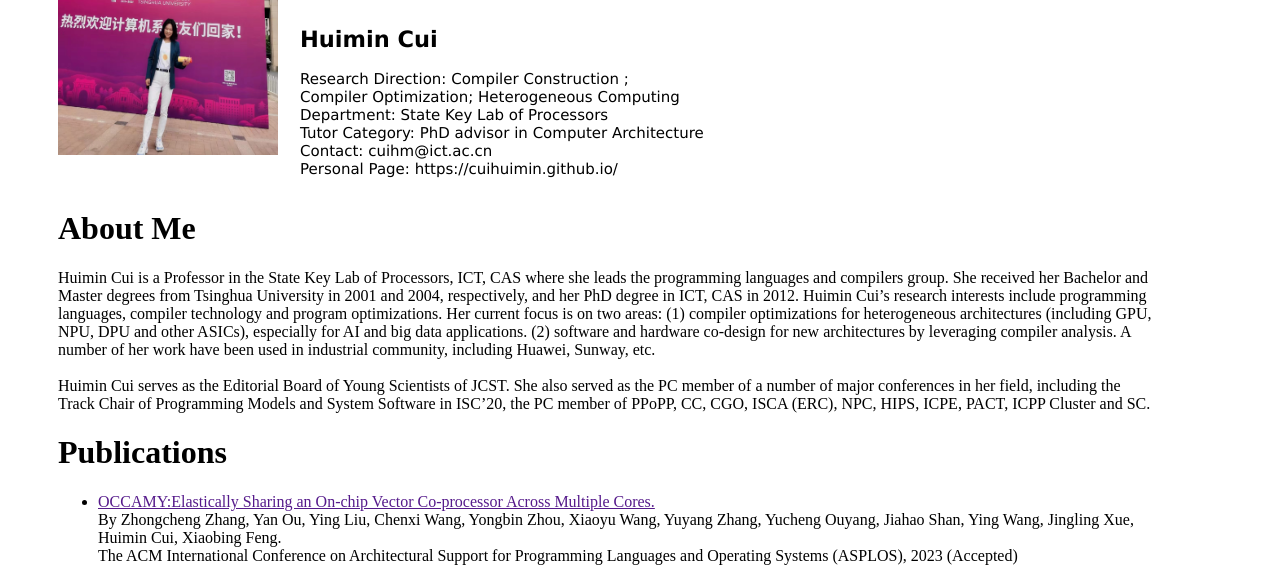
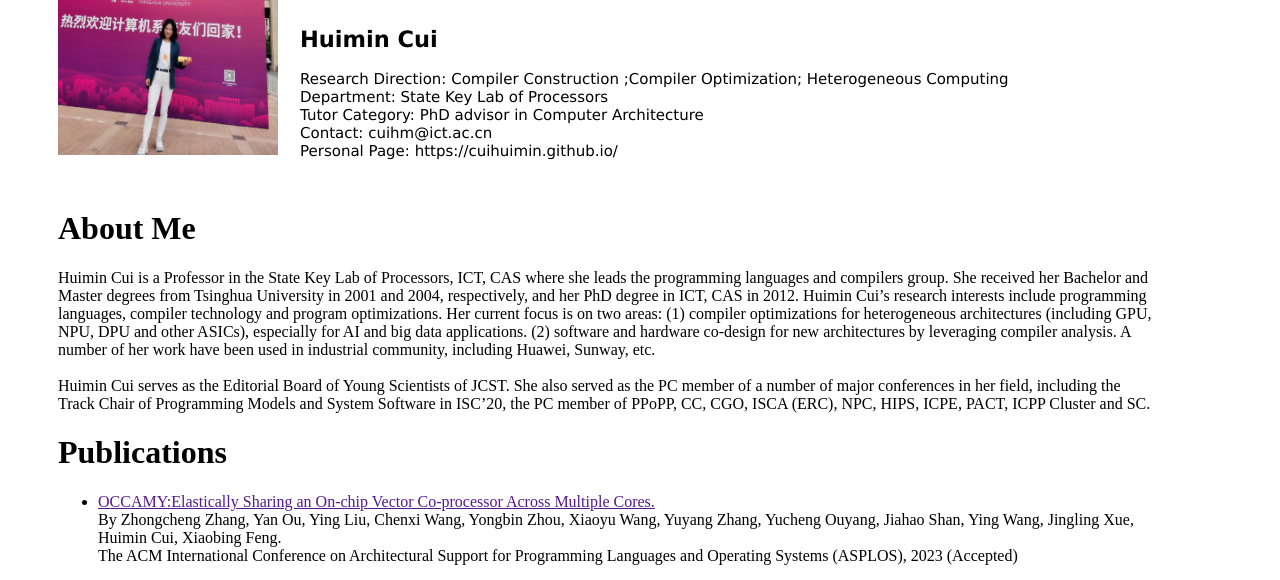
Before and after one commit to cuihuimin/cuihuimin.github.io, a plain HTML site: page index.html in a window 1280 px wide. Shown: the part 193-773 px from the top of the page. Drawn offline with Linux system fonts and the light colour scheme.

Commit message:
Update index.html

```diff
--- a/index.html
+++ b/index.html
@@ -76,7 +76,7 @@
 
     <intro class="absolute">
         <h2> Huimin Cui </h2>
-        Research Direction: Compiler Construction ;</br> Compiler Optimization; Heterogeneous Computing </br>
+        Research Direction: Compiler Construction ;Compiler Optimization; Heterogeneous Computing </br>
         Department: State Key Lab of Processors </br>
         Tutor Category: PhD advisor in Computer Architecture</br>
         Contact: cuihm@ict.ac.cn </br>
```
